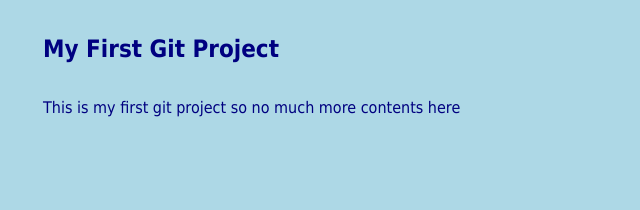
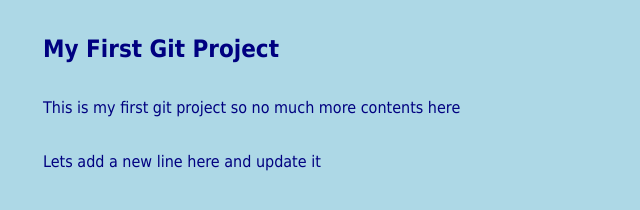
Before and after one commit to captcha781/git-tutorial, a plain HTML site: page index.html in a window 1280 px wide. Shown: the whole page, without its empty margins (0-640 px from the left). Drawn offline with Linux system fonts and the light colour scheme.

Commit message:
Updated with one new line and commited

```diff
--- a/index.html
+++ b/index.html
@@ -7,5 +7,6 @@
 	<body>
 		<h2>My First Git Project</h2>
 		<p>This is my first git project so no much more contents here</p>
+		<p>Lets add a new line here and update it</p>
 	</body>
 </html>
```
